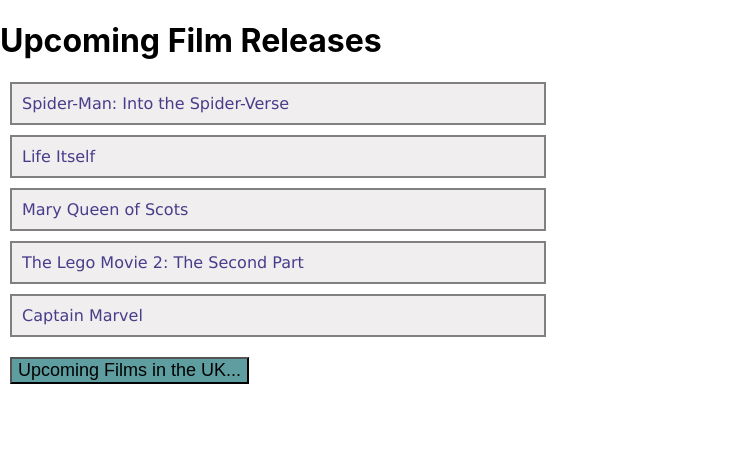
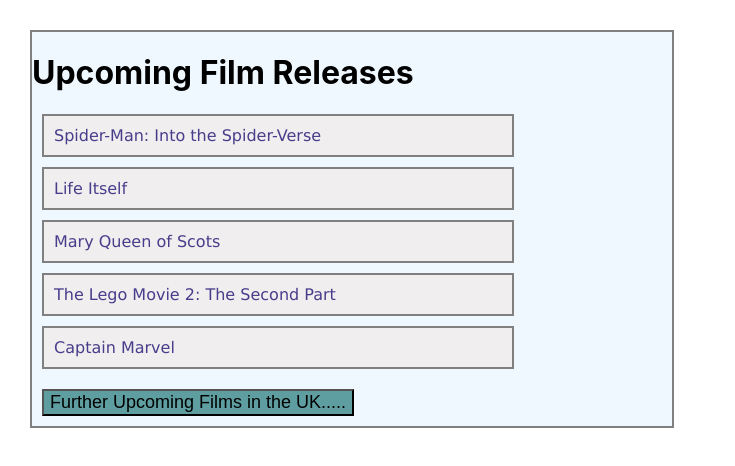
Before and after one commit to ianflod/react_components_FilmHW, a React (Create React App) app: page / in a window 1280 px wide. Shown: the top 466 px of the page, without its empty margins (0-735 px from the left). Built offline with nearby package versions, Linux system fonts and the light colour scheme.

Commit message:
Playing with CSS, more needed

```diff
--- a/src/App.css
+++ b/src/App.css
@@ -1,3 +1,10 @@
+.main {
+  margin: 30px;
+  border: 2px solid gray;
+  width: 50%;
+  background-color: aliceblue;
+}
+
 .button {
   background-color: cadetblue;
   font-size: large;
@@ -10,10 +17,10 @@
   padding: 10px;
   font-family: Verdana, Geneva, Tahoma, sans-serif;
   text-decoration: none;
-  margin-left: 20px;
+  margin-left: 50px;
   color: darkslateblue;
   border: 2px solid gray;
-  width: 40%;
+  width: 70%;
   margin: 10px;
   background-color: rgb(240, 238, 238);
 
--- a/src/components/FilmLink.js
+++ b/src/components/FilmLink.js
@@ -5,7 +5,7 @@
 
     return (
         <>
-            <button onClick={FilmLink} className='button'>Upcoming Films in the UK...</button>
+            <button onClick={FilmLink} className='button'>Further Upcoming Films in the UK.....</button>
 
         </>
     )
--- a/src/containers/FilmReleases.js
+++ b/src/containers/FilmReleases.js
@@ -35,12 +35,13 @@
     )
 
     return (
-        <>
+        <div className='main'>
             <h1>Upcoming Film Releases</h1>
             <FilmList films={films} />
             <FilmLink />
+        </div>
 
-        </>
+
 
     );
 }
```
